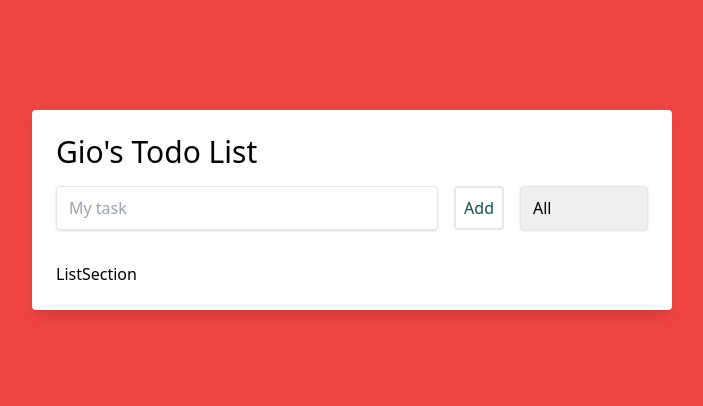
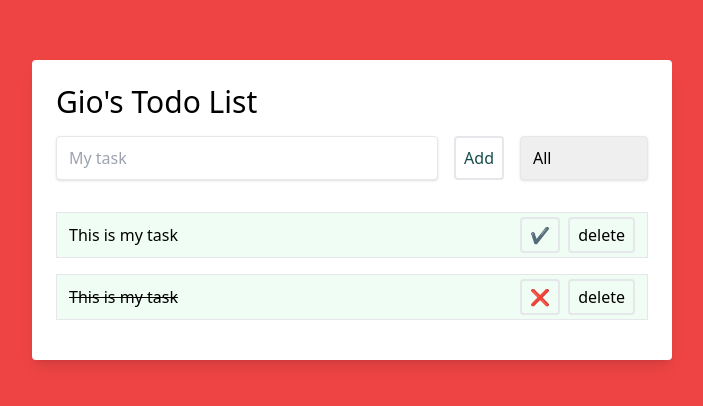
Before and after one commit to FANT0M100/todolist, a React (Create React App) app: page / in a window 1280 px wide. Shown: the part 190-596 px from the top of the page, without its empty margins (288-991 px from the left). Built offline with nearby package versions, Linux system fonts and the light colour scheme.

Commit message:
end list section UI

```diff
--- a/src/components/listSection.jsx
+++ b/src/components/listSection.jsx
@@ -2,7 +2,19 @@ import React from "react";
 
 function ListSection() {
     return(
-        <div>ListSection</div>
+       <>
+        <div className="flex mb-4 items-center bg-green-50 px-3 py-1 border border-amber cursor-pointer">
+            <p className="w-full text-grey-darkest">This is my task</p>
+            <button className="px-2 py-1 flex-no-shrink ml-1 mr-2 border-2 rounded hover:text-white border-green hover:bg-green-300 duration-300">✔</button>
+            <button className="flex-no-shrink px-2 py-1 rounded border-2 text-red border-red hover:text-white hover:bg-red-600 duration-300">delete</button>
+        </div>
+
+        <div className="flex mb-4 items-center bg-green-50 px-3 py-1 border border-amber cursor-pointer">
+            <p className="w-full text-grey-darkest line-through">This is my task</p>
+            <button className="px-2 py-1 flex-no-shrink ml-1 mr-2 border-2 rounded hover:text-white border-orange hover:bg-orange-300 duration-300">❌</button>
+            <button className="flex-no-shrink px-2 py-1 rounded border-2 text-red border-red hover:text-white hover:bg-red-600 duration-300">delete</button>
+        </div>
+       </>
     )
 }
 
```
